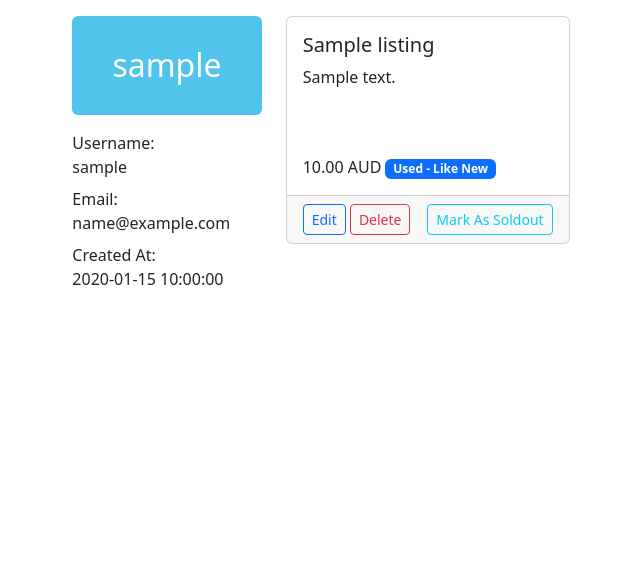
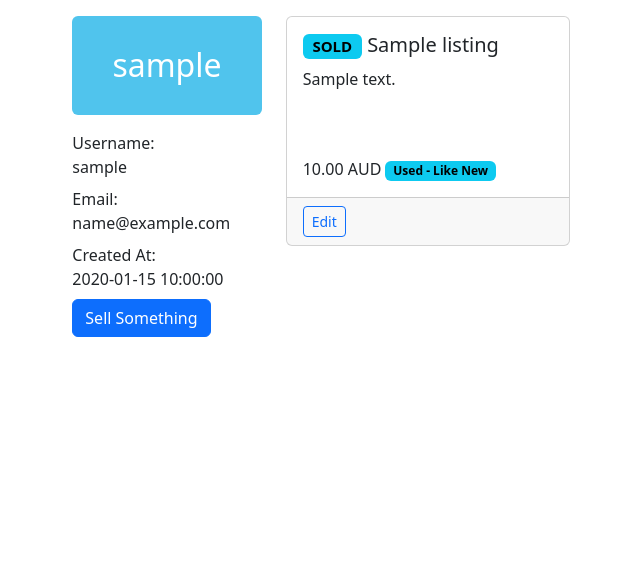
Before and after one commit to PdrTheCoder/uwa-marketplace, a Flask app: page /mylisting/listings in a window 1280 px wide. Shown: the part 62-639 px from the top of the page, without its empty margins (153-793 px from the left). Run offline with Flask 3, Linux system fonts and the light colour scheme; a user stored in the database is signed in; tables that the repository leaves empty hold one stand-in row (values such as "Sample post").

Commit message:
optimize mylisting page

```diff
--- a/uwamkp/static/js/mylisting.js
+++ b/uwamkp/static/js/mylisting.js
@@ -1,28 +1,37 @@
-$(function() {
-    $(".c-delete-listing").on("click", function(){
-        // get the listing id first
-        let listingID = $(this).attr("id").split("-")[1];
-
-        // send fetch request
-        fetch(`/mylisting/listings/${listingID}`, {
+$(function () {
+  // this is the general patch function
+  async function patchListing(url = "", data = {}) {
+    const response = await fetch(url, {
         method: "PATCH",
         credentials: "include",
         headers: {
-                "Content-Type": "application/json",
+            "Content-Type": "application/json"
         },
-            body: JSON.stringify( {deleted: true }) ,
+        body: JSON.stringify(data),
         redirect: "follow",
-        }).then((res) => {
-            let resJson = res.json();
-            if (resJson.code === 0) {
-                console.log(resJson.msg)
+    });
+    return response.json();
+  }
+
+  // bind modal show and pass key data to modal
+  $(".mark-sold").on("click", function (e) {
+    e.preventDefault();
+    let listingID = $(this).attr("listingId");
+    $("#confirmSold").data("listingId", listingID).modal("show");
+  });
+
+  // click on the btn-yes-sold
+  $("#btn-yes-sold").click(function () {
+    let soldId = $("#confirmSold").data("listingId");
+    patchListing(`/mylisting/listings/${soldId}`, {sold: true}).then((res) => {
+        if (res.code === 0) {
+            console.log(res.msg);
         } else {
-                console.log(resJson.msg);
+            console.log(res.msg)
         }
-            window.location.replace("/mylisting/listings")
-        })
-        .catch((err) => {
+        window.location.replace('/mylisting/listings')
+    }).catch((err) => {
         console.log(err);
     })
-    })
   });
+});
--- a/uwamkp/templates/mylisting.html
+++ b/uwamkp/templates/mylisting.html
@@ -31,6 +31,10 @@
                     <br/>
                     <span>{{ created_at }}</span>
                 </li>
+                <li>
+                    <!-- TODO change to addproduct later -->
+                    <a type="button" class="btn btn-primary" href={{ url_for('mylisting.my_listing') }}>Sell Something</a>
+                </li>
             </ul>
 
 
@@ -39,16 +43,16 @@
     <div class="listing-list col-9 row">
         {% for listing in listings %}
         <div class="col-sm-6 mb-3 mb-sm-0">
-            <div class="card">
+            <div class="card mb-3">
                 <div class="card-body">
-                    <h5 class="card-title">{{ listing.title }}</h5>
+                    <h5 class="card-title">{% if listing.sold %}<span class="badge text-bg-info">SOLD</span>{% endif %}  {{ listing.title }}</h5>
                     <div class="card-text list-desc">{{ listing.description }}</div>
                     <span>{{ listing.price }} AUD</span>
                     {% if listing.condition == "New" %}
-                    <span class="badge text-bg-primary">{{ listing.condition }}</span>
+                    <span class="badge text-bg-success">{{ listing.condition }}</span>
                     {% endif %}
                     {% if listing.condition == "Used - Like New" %}
-                    <span class="badge text-bg-primary">{{ listing.condition }}</span>
+                    <span class="badge text-bg-info">{{ listing.condition }}</span>
                     {% endif %}
                     {% if listing.condition == "Used - Good" %}
                     <span class="badge text-bg-primary">{{ listing.condition }}</span>
@@ -59,8 +63,10 @@
                 </div>
                 <div class="card-footer">
                     <a type="button" class="btn btn-sm btn-outline-primary">Edit</a>
-                    <button type="button" class="btn btn-sm btn-outline-danger c-delete-listing" id="delete-{{listing.id}}">Delete</button>
-                    <button type="button" class="btn btn-sm btn-outline-info float-end" id="mark-{{listing.id}}">Mark As Soldout</button>
+                    <!-- <button type="button" class="btn btn-sm btn-outline-danger c-delete-listing" id="delete-{{listing.id}}">Delete</button> -->
+                    {% if not listing.sold %}
+                    <button type="button" class="btn btn-sm btn-outline-info float-end mark-sold" listingId="{{listing.id}}">Mark As Sold</button>
+                    {% endif %}
                 </div>
             </div>
         </div>
@@ -68,24 +74,22 @@
     </div>
 </div>
 
-<!-- Modal Part Maybe to do it later -->
-
-<!-- <div class="modal fade" id="confirmDelete" tabindex="-1" aria-labelledby="exampleModalLabel" aria-hidden="true">
+<div class="modal fade" id="confirmSold" tabindex="-1" aria-labelledby="exampleModalLabel" aria-hidden="true">
     <div class="modal-dialog">
         <div class="modal-content">
             <div class="modal-header">
-                <h1 class="modal-title fs-5">Delete Listing</h1>
+                <h1 class="modal-title fs-5">Confirm Sold?</h1>
                 <button type="button" class="btn-close" data-bs-dismiss="modal" aria-label="Close"></button>
             </div>
             <div class="modal-body">
-                Are you sure you want to delete the listing?
+                Are you sure you want mark it as SOLD?
             </div>
             <div class="modal-footer">
                 <button type="button" class="btn btn-secondary" data-bs-dismiss="modal">Close</button>
                 <input id="toDeleteListingId" value="" hidden />
-                <button type="button" class="btn btn-danger">I'm Sure, Please.</button>
+                <button type="button" class="btn btn-danger" id="btn-yes-sold">I'm Sure, Please.</button>
             </div>
         </div>
     </div>
-</div> -->
+</div>
 {% endblock %}
```
Lines whose indentation alone changed are shown as unchanged.
